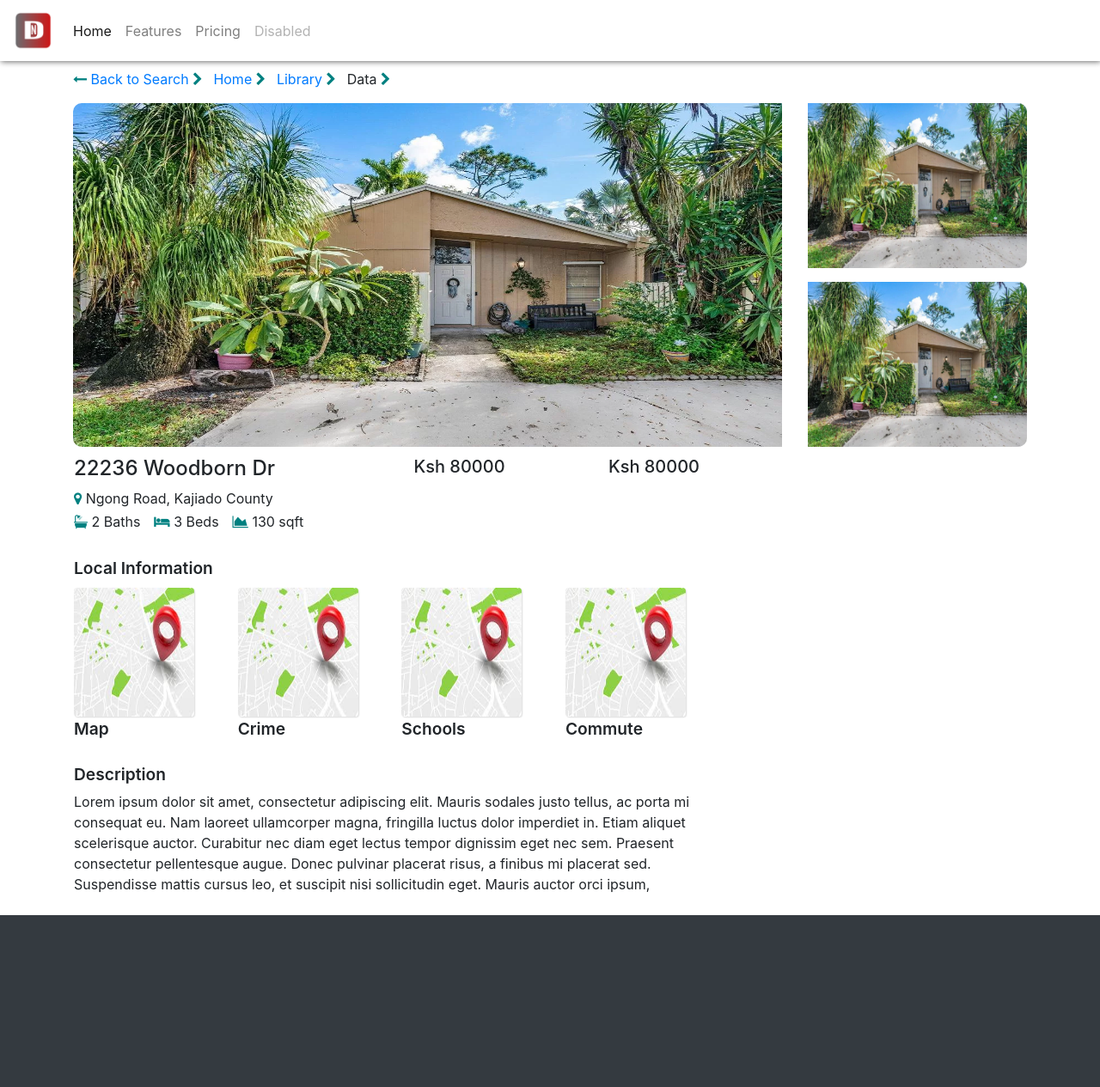
After one commit to davincikab/property, a Django app: page /detail/ in a window 1280 px wide. The commit adds this page. Shown: the whole page at 86% size. Run offline with Django 3.2, Linux system fonts and the light colour scheme; some libraries are stand-ins or nearby versions.

Commit message:
property details

```diff
--- a/myproperty/settings.py
+++ b/myproperty/settings.py
@@ -121,3 +121,6 @@ USE_TZ = True
 
 STATIC_URL = '/static/'
 STATIC_ROOT = os.path.join(BASE_DIR, 'property/static/')
+
+MEDIA_URL = 'media/'
+MEDIA_ROOT = os.path.join(BASE_DIR, 'media/')
--- /dev/null
+++ b/property/static/css/detail.css
@@ -0,0 +1,52 @@
+.container {
+    margin-top: 80px;
+}
+.crumbs {
+     list-style: none;
+     display: flex;
+     align-items: center;
+     padding: 0;
+}
+.custom-breadcrumb-item {
+     margin:0 0.8em 0 0;
+}
+
+.fa {
+    color:var(--primary-color)
+}
+
+.row div {
+     /* margin:0 !important; */
+     /* padding:0 !important */
+}
+
+#image-section {
+    height: 400px;
+}
+
+.img-cust {
+    height:400px !important;
+    width: 100%;
+    border-radius: 10px 0px 0px 10px;
+}
+
+.img-sm {
+    height: 192px !important;
+    border-radius: 0px 10px 10px 0px;
+}
+
+.title-md {
+    font-size: 1.2em;
+    font-weight: 600;
+}
+
+.info {
+    margin-right: 1em;
+}
+
+.info img  {
+    height: 150px;
+    width: 140px;
+    border-radius: 4px;
+    box-shadow: 1px 1px 0.1em #ddd;
+}
--- /dev/null
+++ b/property/static/css/map.css
@@ -0,0 +1,4 @@
+.menu .fa  {
+    font-size: 1.4em;
+    color:var(--primary-color);
+}
--- a/property/templates/base.html
+++ b/property/templates/base.html
@@ -47,7 +47,7 @@
     {% block content %}
     {% endblock %}
 
-    <div class="footer bg-dark" style="height: 200px;">
+    <div class="footer bg-dark mt-4" style="height: 200px;">
 
     </div>
     {% block javascript %} {% endblock %}
--- /dev/null
+++ b/property/templates/property/property_detail.html
@@ -0,0 +1,101 @@
+{% extends 'base.html' %}
+{% load static %}
+{% block title %} Property Detail {% endblock %}
+{% block style %}
+  <link rel="stylesheet" href="{% static 'css/detail.css' %}">
+{% endblock %}
+{% block content %}
+<div class="container">
+    <div>
+        <ol class="crumbs">
+            <li class="custom-breadcrumb-item"><a href="#">
+                <i class="fa fa-long-arrow-left"></i>
+                Back to Search</a> <i class="fa fa-chevron-right"></i>
+            </li>
+            <li class="custom-breadcrumb-item"><a href="#">Home</a> <i class="fa fa-chevron-right"></i></li>
+            <li class="custom-breadcrumb-item"><a href="#">Library</a> <i class="fa fa-chevron-right"> </i></li>
+            <li class="custom-breadcrumb-item active" aria-current="page">Data <i class="fa fa-chevron-right"></i></li>
+        </ol>
+    </div>
+    <div class="row" id="image-section" >
+        <div class="col-md-9">
+            <img src="/media/prop.webp" alt="" class="img-fluid img-cust" >
+        </div>
+        <div class="col-md-3">
+            <img src="/media/prop.webp" alt="" class="img-fluid img-sm" >
+            <img src="/media/prop.webp" alt="" class="img-fluid img-sm mt-3" >
+        </div>
+    </div>
+
+    <div class="row mt-2">
+        <div class="col-md-8 px-0">
+            <div class="d-flex">
+                <div>
+                    <h4 class="title">22236 Woodborn Dr</h4>
+                    <p class="my-0"> <i class="fa fa-map-marker"></i> Ngong Road, Kajiado County</p>
+                    <div class='d-flex px-0'>
+                        <span class="mr-2"><i class='fa fa-bath '></i> 2 Baths</i></span>
+                        <span class="mx-2"><i class='fa fa-bed '></i> 3 Beds</span>
+                        <span class="mx-2"><i class='fa fa-area-chart '></i> 130 sqft</i></span>
+                    </div>
+                </div>
+
+                <div class="">
+                    <h5 class="title">Ksh 80000</h5>
+                </div>
+
+                <div class="">
+                    <h5 class="title">Ksh 80000</h5>
+                </div>
+            </div>
+
+            <div class="description px-3 my-4">
+                <div class="title-md h5">Local Information</div>
+                <div class="d-flex px-0">
+                    <div class="info">
+                        <img src="/media/map.jpg" alt="" class="">
+                        <div class="section-description">
+                            <div class="title-md">Map</div>
+                        </div>
+                    </div>
+                    <div class="info">
+                        <img src="/media/map.jpg" alt="" class="">
+                        <div class="section-description">
+                            <div class="title-md">Crime</div>
+                        </div>
+                    </div>
+                    <div class="info">
+                        <img src="/media/map.jpg" alt="" class="">
+                        <div class="section-description">
+                            <div class="title-md">Schools</div>
+                        </div>
+                    </div>
+                    <div class="info">
+                        <img src="/media/map.jpg" alt="" class="">
+                        <div class="section-description">
+                            <div class="title-md">Commute</div>
+                        </div>
+                    </div>
+                </div>
+
+            </div>
+            <div class="description px-3">
+                <div class="title-md h5">Description</div>
+                Lorem ipsum dolor sit amet, consectetur adipiscing elit. Mauris sodales justo tellus, ac porta mi consequat eu.
+                Nam laoreet ullamcorper magna, fringilla luctus dolor imperdiet in. Etiam aliquet scelerisque auctor.
+                Curabitur nec diam eget lectus tempor dignissim eget nec sem. Praesent consectetur pellentesque augue.
+                Donec pulvinar placerat risus, a finibus mi placerat sed.
+                Suspendisse mattis cursus leo, et suscipit nisi sollicitudin eget. Mauris auctor orci ipsum,
+            </div>
+        </div>
+        <div class="col-md-4">
+
+        </div>
+    </div>
+
+    <!-- modal -->
+</div>
+{% endblock %}
+
+{% block javascript %}
+{% endblock %}
--- a/property/urls.py
+++ b/property/urls.py
@@ -1,6 +1,12 @@
 from django.urls import path
-from .views import home
+from .views import home, detail_view
+from django.conf import settings
+from django.conf.urls.static import static
 
 urlpatterns = [
-  path('', home, name="home")
+  path('', home, name="home"),
+  path('detail/', detail_view, name="detail-view")
 ]
+
+if settings.DEBUG:
+    urlpatterns +=  static(settings.MEDIA_URL, document_root=settings.MEDIA_ROOT)
--- a/property/views.py
+++ b/property/views.py
@@ -3,3 +3,11 @@ from django.shortcuts import render
 # Create your views here.
 def home(request):
     return render(request, 'property/index.html', {'section':'home'})
+
+def detail_view(request):
+     return render(request, 'property/property_detail.html', {'section':'home'})
+
+def create_property(request):
+    return render(request, 'property/create_property.html',{'section':'Create Property'})
+
+#
```
Also changed, not shown: property/static/js/main.js (+6 -1 lines), property/templates/property/index.html (+9 -1 lines), media/map.jpg (added), media/prop.webp (added).
